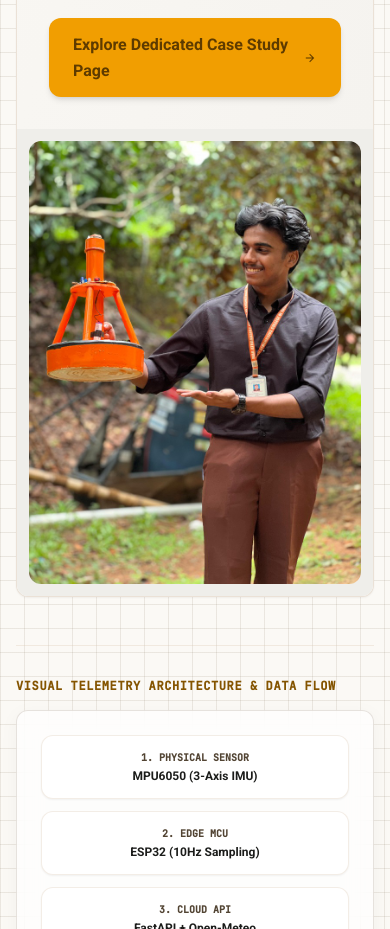
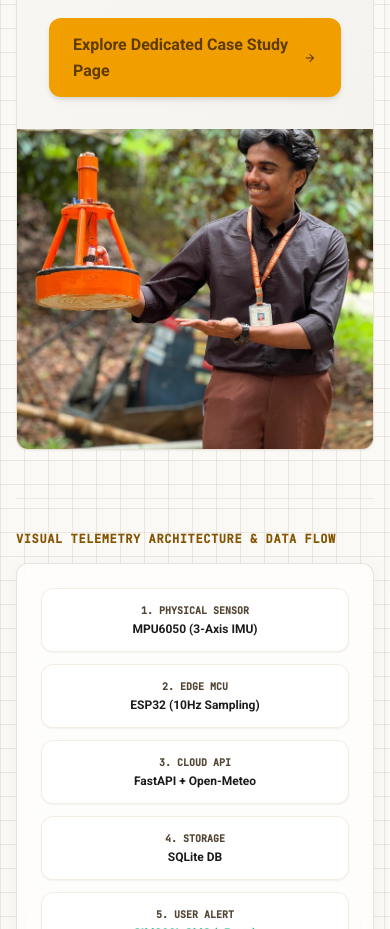
Before and after one commit to shadeed2004-gif/shadeed2004-gif.github.io, a React (Vite) app: page / in a window 390 px wide. Shown: the part 3860-4789 px from the top of the page. Built offline with nearby package versions, Linux system fonts and the light colour scheme.

Commit message:
fix: optimize WaveGuard showcase image for edge-to-edge desktop coverage and crisp mobile aspect framing

```diff
--- a/src/components/WaveGuardShowcase.jsx
+++ b/src/components/WaveGuardShowcase.jsx
@@ -71,11 +71,11 @@ export default function WaveGuardShowcase() {
             </div>
 
             {/* Right column */}
-            <div className="bg-surface-container flex items-center justify-center p-3 sm:p-6 lg:p-0 min-h-[320px] sm:min-h-[400px] lg:min-h-full">
+            <div className="relative w-full h-72 sm:h-96 lg:h-full min-h-[320px] overflow-hidden bg-surface-container">
               <img
                 src={waveGuard.images.solobuoy}
                 alt="Mohammed Shadeed P holding the WaveGuard Buoy Prototype"
-                className="w-full h-full max-h-[520px] object-contain sm:object-cover rounded-xl lg:rounded-none"
+                className="w-full h-full object-cover object-center"
                 loading="lazy"
               />
             </div>
```
